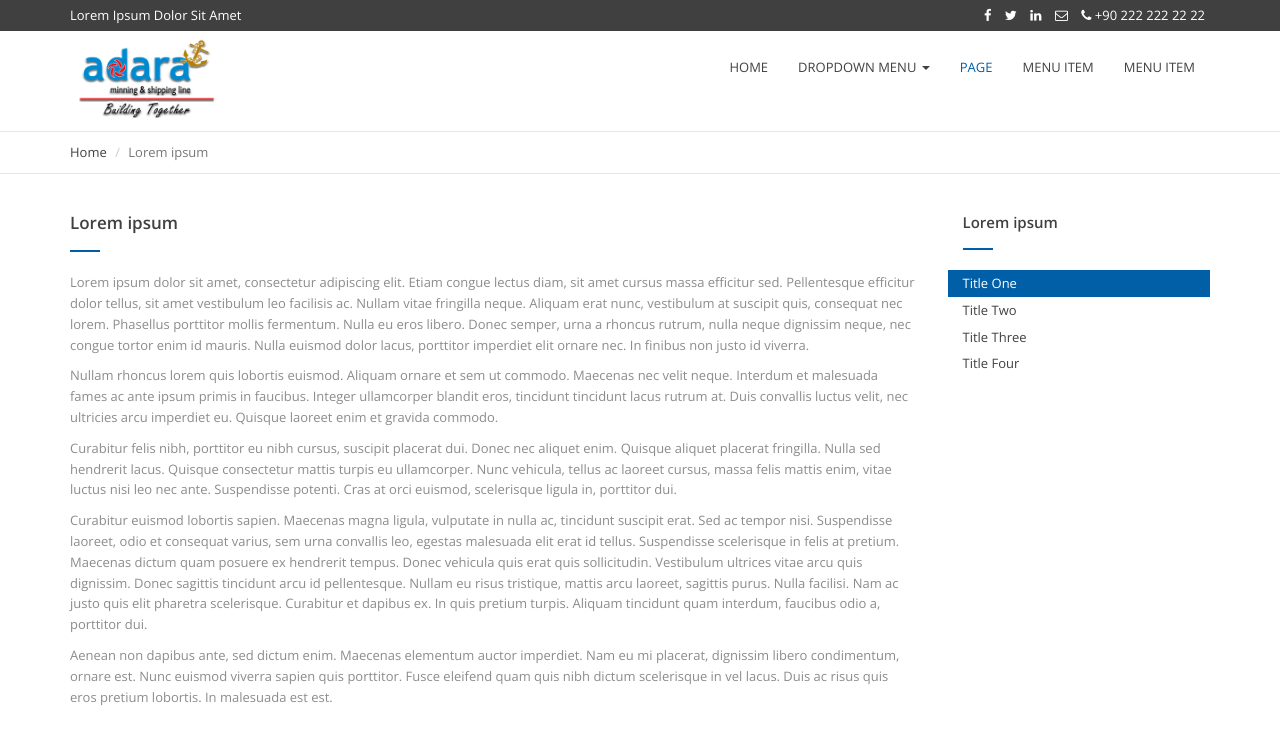
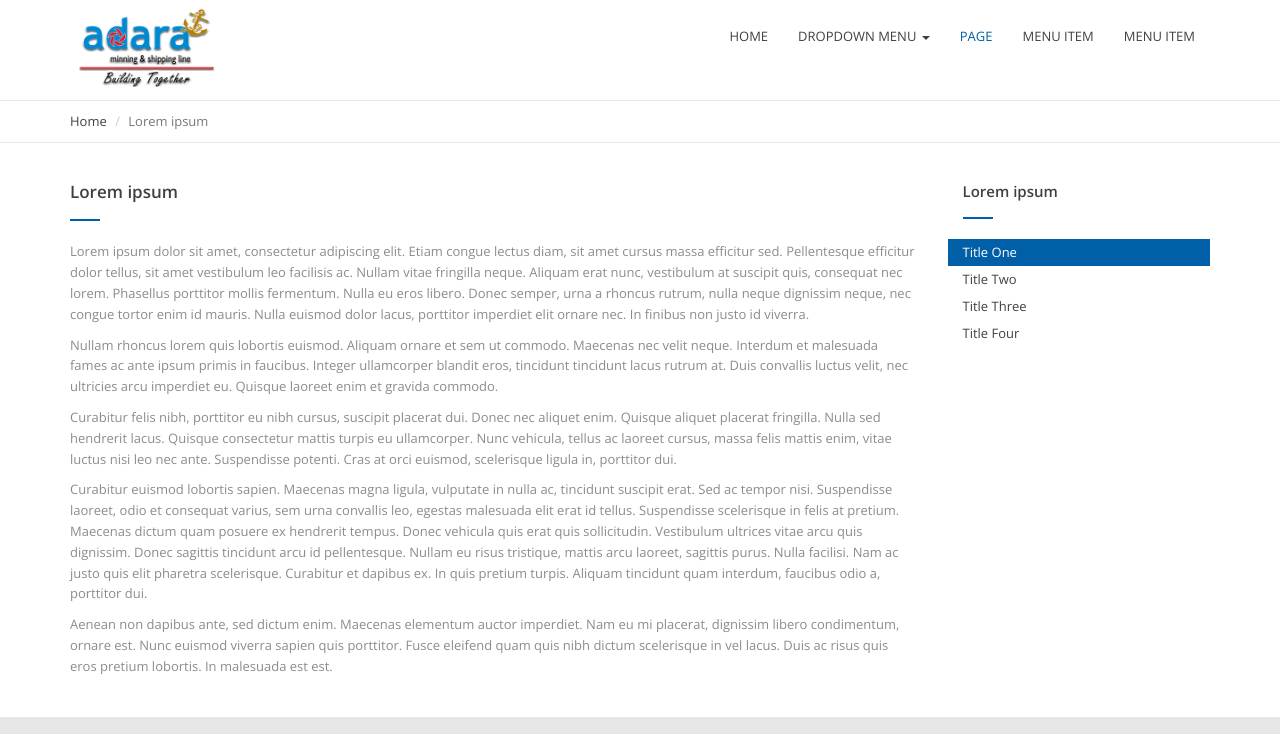
Before and after one commit to Azin-kun/adara.github.io, a plain HTML site: page page.html in a window 1280 px wide. Shown: the top 734 px of the page. Drawn offline with nearby package versions, Linux system fonts and the light colour scheme.

Commit message:
Update page.html

```diff
--- a/page.html
+++ b/page.html
@@ -19,24 +19,6 @@
 </head>
 <body>
     <header class="site-header">
-        <div class="top">
-            <div class="container">
-                <div class="row">
-                    <div class="col-sm-6">
-                        <p>Lorem Ipsum Dolor Sit Amet</p>
-                    </div>
-                    <div class="col-sm-6">
-                        <ul class="list-inline pull-right">
-                            <li><a href="#"><i class="fa fa-facebook"></i></a></li>
-                            <li><a href="#"><i class="fa fa-twitter"></i></a></li>
-                            <li><a href="#"><i class="fa fa-linkedin"></i></a></li>
-                            <li><a href="#"><i class="fa fa-envelope-o"></i></a></li>
-                            <li><a href="tel:+902222222222"><i class="fa fa-phone"></i> +90 222 222 22 22</a></li>
-                        </ul>
-                    </div>
-                </div>
-            </div>
-        </div>
         <nav class="navbar navbar-default">
 			<div class="container">
 				<button type="button" class="navbar-toggle collapsed" data-toggle="collapse" data-target="#bs-navbar-collapse">
```
